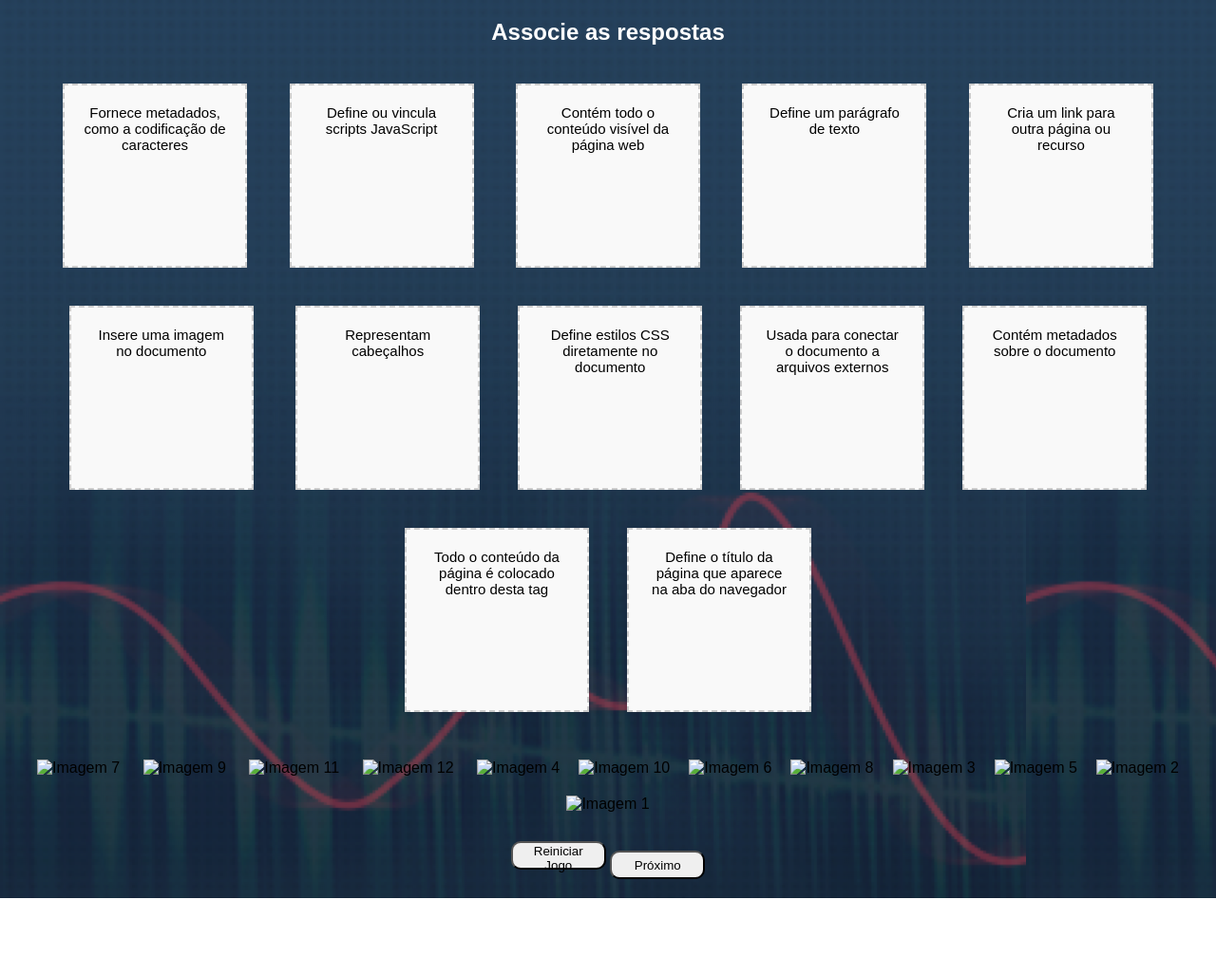
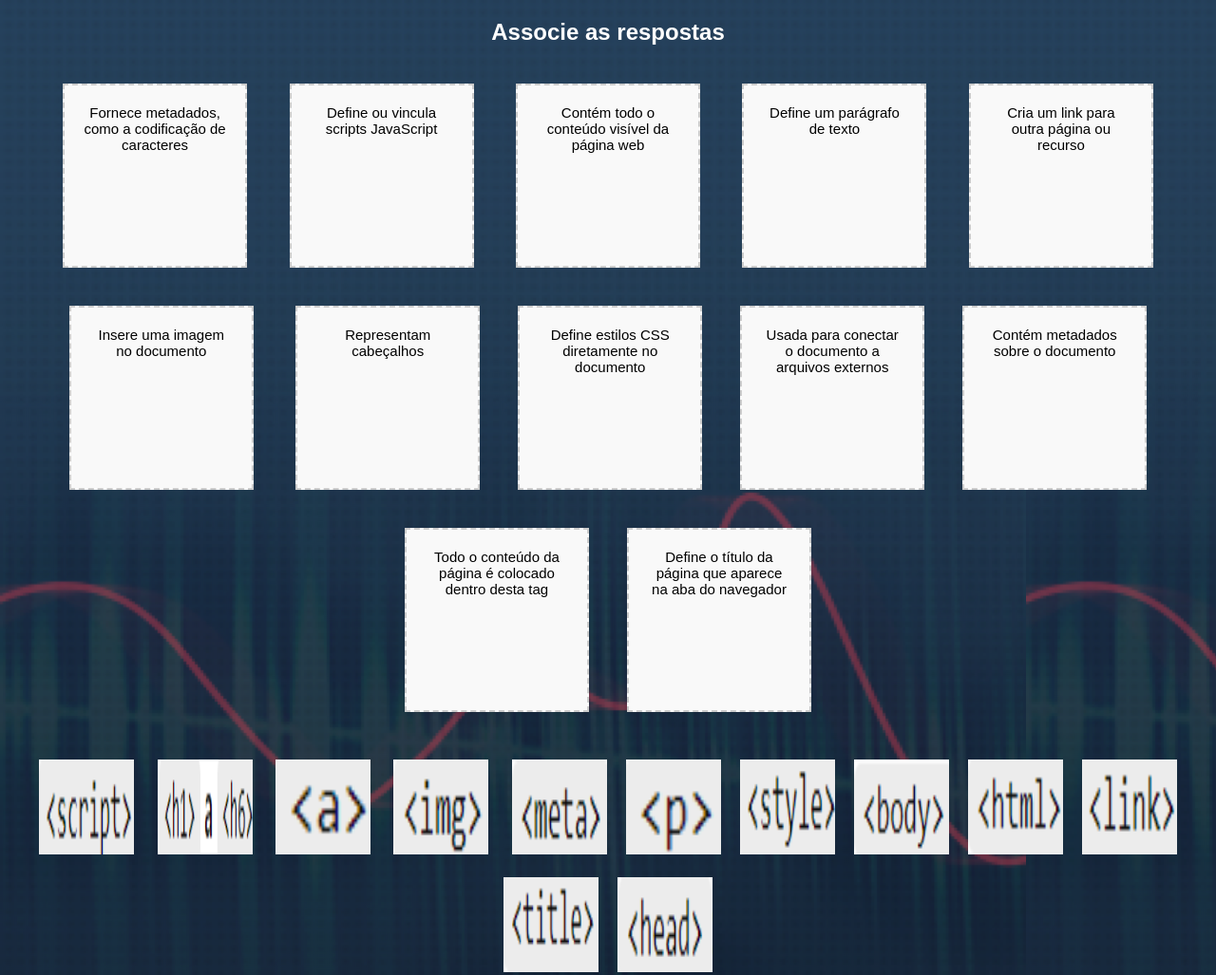
Before and after one commit to joselopes-dev/m, a plain HTML site: page index.html in a window 1280 px wide. Shown: the top 1027 px of the page at 95% size. Before the commit the page ends 946 px from the top, so only its background shows below. Drawn offline with nearby package versions, Linux system fonts and the light colour scheme; files whose address does not match are found by name.

Commit message:
Update index.html

```diff
--- a/index.html
+++ b/index.html
@@ -44,18 +44,18 @@
   <!-- Imagens arrastáveis -->
   <div class="conteine1">
     <div class="drag-container" id="drag-container">
-      <img id="img1" src="imagens/imagem_head.png" draggable="true" ondragstart="drag(event)" alt="Imagem 1">
-      <img id="img2" src="imagens/imagem_title.png" draggable="true" ondragstart="drag(event)" alt="Imagem 2">
-      <img id="img3" src="imagens/tags-html.png" draggable="true" ondragstart="drag(event)" alt="Imagem 3">
-      <img id="img4" src="imagens/imagem_meta.png" draggable="true" ondragstart="drag(event)" alt="Imagem 4">
-      <img id="img5" src="imagens/imagem_link.png" draggable="true" ondragstart="drag(event)" alt="Imagem 5">
-      <img id="img6" src="imagens/imagem_style.png" draggable="true" ondragstart="drag(event)" alt="Imagem 6">
-      <img id="img7" src="imagens/imagem_script.png" draggable="true" ondragstart="drag(event)" alt="Imagem 7">
-      <img id="img8" src="imagens/imagem_bory.png" draggable="true" ondragstart="drag(event)" alt="Imagem 8">
-      <img id="img9" src="imagens/imagem_h1_h6.png" draggable="true" ondragstart="drag(event)" alt="Imagem 9">
-      <img id="img10" src="imagens/imagem_p.png" draggable="true" ondragstart="drag(event)" alt="Imagem 10">
-      <img id="img11" src="imagens/imagem_a.png" draggable="true" ondragstart="drag(event)" alt="Imagem 11">
-      <img id="img12" src="imagens/imagem_img.png" draggable="true" ondragstart="drag(event)" alt="Imagem 12">
+      <img id="img1" src="./imagem_head.png" draggable="true" ondragstart="drag(event)" alt="Imagem 1">
+      <img id="img2" src="./imagem_title.png" draggable="true" ondragstart="drag(event)" alt="Imagem 2">
+      <img id="img3" src="./tags-html.png" draggable="true" ondragstart="drag(event)" alt="Imagem 3">
+      <img id="img4" src="./imagem_meta.png" draggable="true" ondragstart="drag(event)" alt="Imagem 4">
+      <img id="img5" src="./imagem_link.png" draggable="true" ondragstart="drag(event)" alt="Imagem 5">
+      <img id="img6" src="./imagem_style.png" draggable="true" ondragstart="drag(event)" alt="Imagem 6">
+      <img id="img7" src="./imagem_script.png" draggable="true" ondragstart="drag(event)" alt="Imagem 7">
+      <img id="img8" src="./imagem_bory.png" draggable="true" ondragstart="drag(event)" alt="Imagem 8">
+      <img id="img9" src="./imagem_h1_h6.png" draggable="true" ondragstart="drag(event)" alt="Imagem 9">
+      <img id="img10" src="./imagem_p.png" draggable="true" ondragstart="drag(event)" alt="Imagem 10">
+      <img id="img11" src="./imagem_a.png" draggable="true" ondragstart="drag(event)" alt="Imagem 11">
+      <img id="img12" src="./imagem_img.png" draggable="true" ondragstart="drag(event)" alt="Imagem 12">
     </div>
   </div>
 
```
